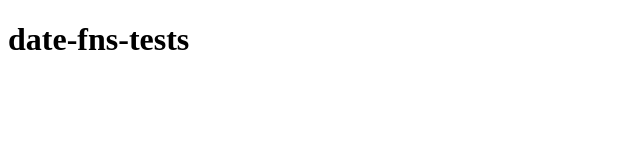
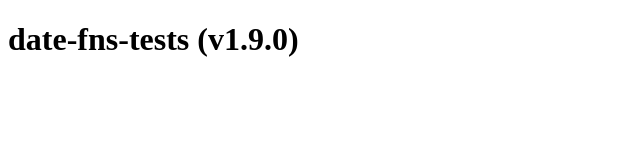
Before and after one commit to poshaughnessy/date-fns-tests, a plain HTML site: page index.html in a window 1280 px wide. Shown: the whole page, without its empty margins (0-640 px from the left). Drawn offline with Linux system fonts and the light colour scheme.

Commit message:
Update index.html

```diff
--- a/index.html
+++ b/index.html
@@ -5,7 +5,7 @@
     <script src="date_fns.min.js"></script>
   </head>
   <body>
-    <h1>date-fns-tests</h1>
+    <h1>date-fns-tests (v1.9.0)</h1>
     <script type="text/javascript">
       var dateTime = new Date();
       console.log('HERE', dateFns.format(dateTime));
```
